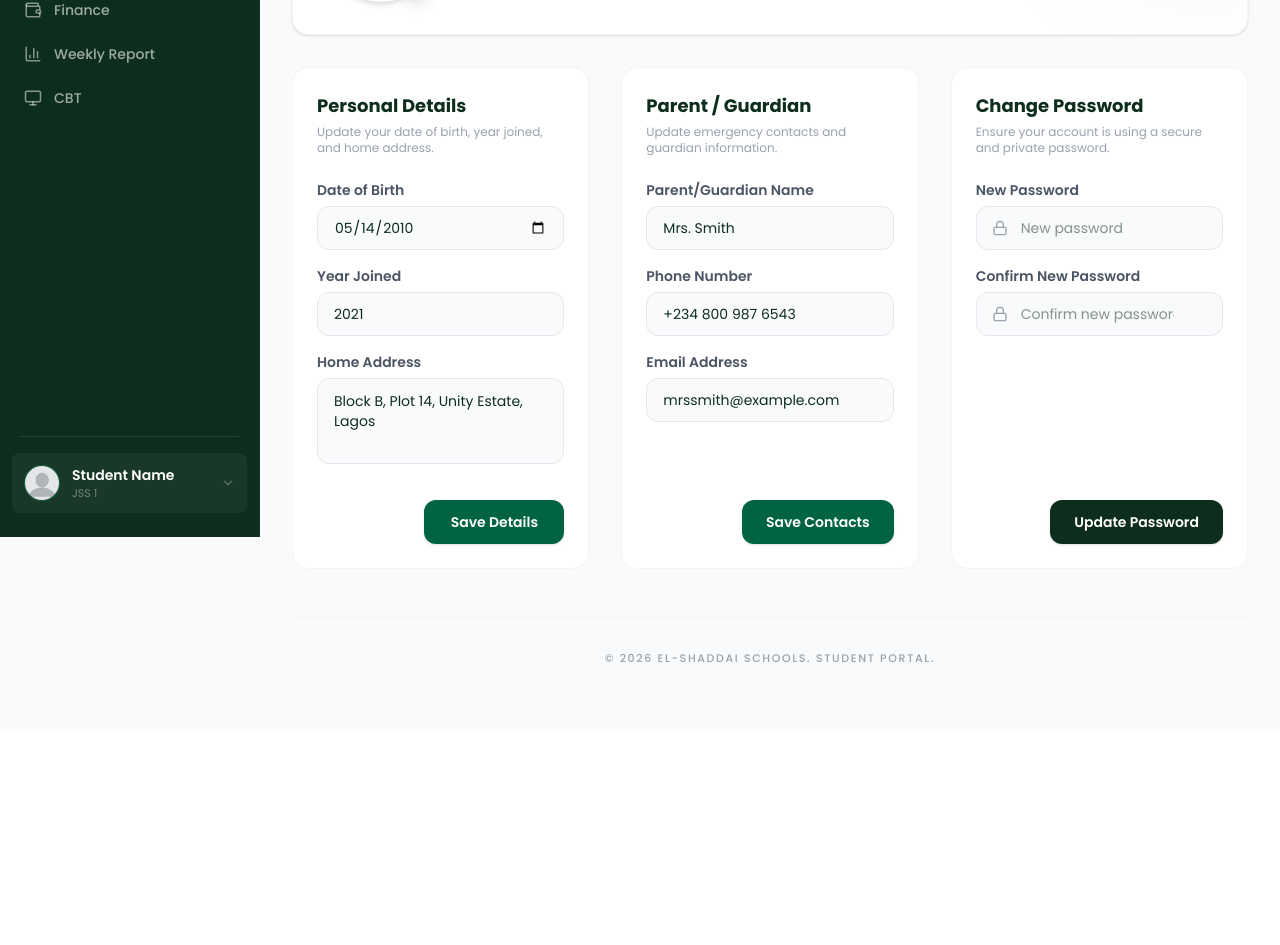
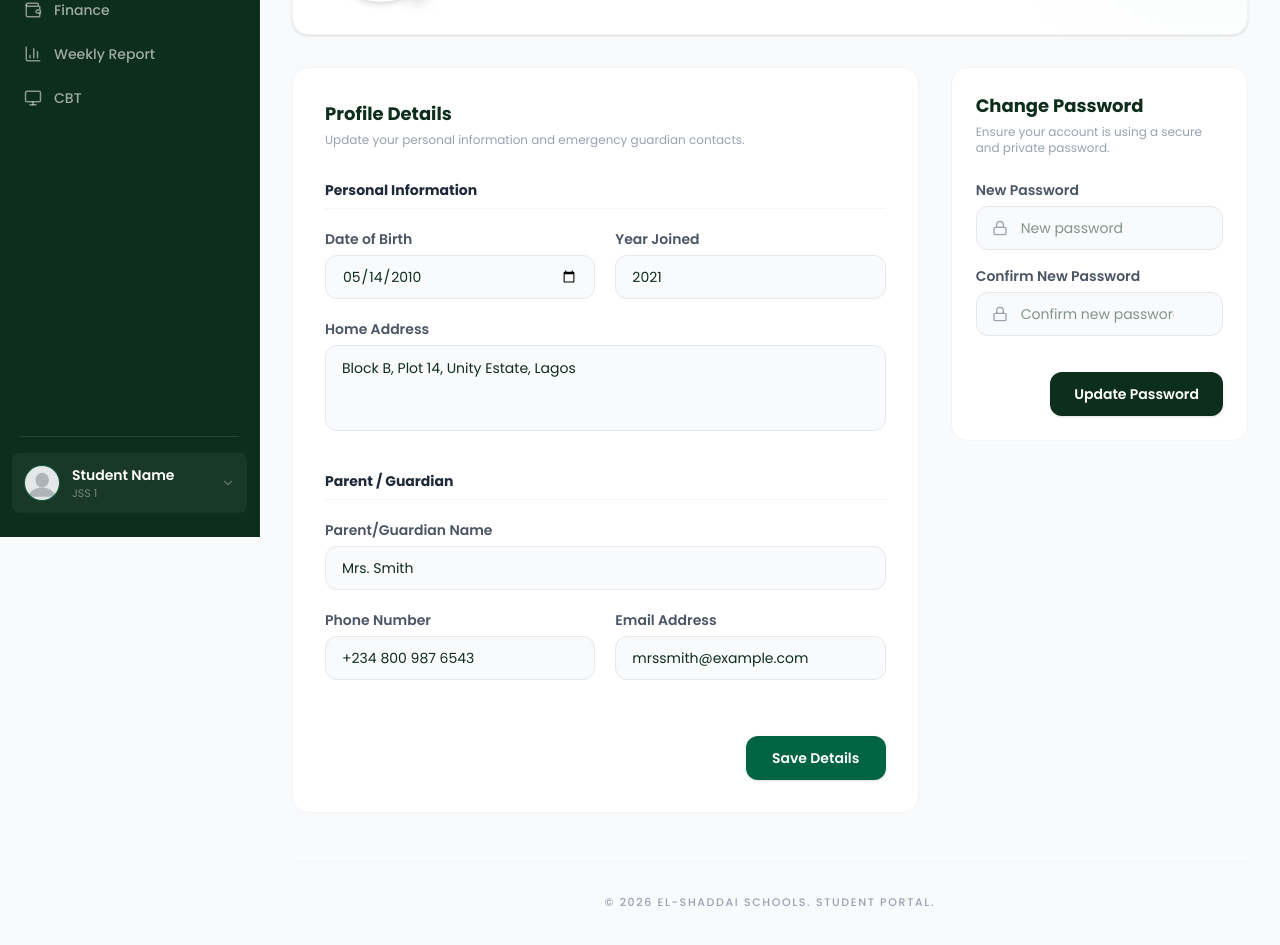
Before and after one commit to Ireoluuwa/elshaddaibaptistschools-ui, a Next.js app: page /portal/student/profile in a window 1280 px wide. Shown: the part 263-1208 px from the top of the page. Before the commit the page ends 994 px from the top, so only its background shows below. Built offline with nearby package versions, Linux system fonts and the light colour scheme.

Commit message:
feat: implement student profile settings page and personal details form component

```diff
--- a/app/portal/student/profile/page.tsx
+++ b/app/portal/student/profile/page.tsx
@@ -2,8 +2,7 @@
 
 import React from "react";
 import StudentProfileBanner from "@/components/student/profile/StudentProfileBanner";
-import PersonalDetailsForm from "@/components/student/profile/PersonalDetailsForm";
-import GuardianForm from "@/components/student/profile/GuardianForm";
+import ProfileDetailsForm from "@/components/student/profile/ProfileDetailsForm";
 import StudentPasswordForm from "@/components/student/profile/StudentPasswordForm";
 
 export default function StudentProfilePage() {
@@ -28,10 +27,13 @@ export default function StudentProfilePage() {
       />
 
       {/* Forms Section */}
-      <div className="grid grid-cols-1 md:grid-cols-2 lg:grid-cols-3 gap-8 items-stretch">
-        <PersonalDetailsForm />
-        <GuardianForm />
-        <StudentPasswordForm />
+      <div className="grid grid-cols-1 lg:grid-cols-3 gap-8 items-start">
+        <div className="lg:col-span-2">
+          <ProfileDetailsForm />
+        </div>
+        <div className="lg:col-span-1">
+          <StudentPasswordForm />
+        </div>
       </div>
 
       {/* Footer */}
--- /dev/null
+++ b/components/student/profile/ProfileDetailsForm.tsx
@@ -0,0 +1,110 @@
+"use client";
+
+import React, { useState } from "react";
+import { CheckCircle2 } from "lucide-react";
+
+export default function ProfileDetailsForm() {
+  const [isSaved, setIsSaved] = useState(false);
+
+  const handleSave = (e: React.FormEvent) => {
+    e.preventDefault();
+    setIsSaved(true);
+    setTimeout(() => setIsSaved(false), 3000);
+  };
+
+  return (
+    <div className="bg-white rounded-2xl border border-gray-100 p-6 sm:p-8 h-full flex flex-col">
+      <div className="mb-8">
+        <h2 className="text-[#0e2e1d] text-lg font-bold mb-1">Profile Details</h2>
+        <p className="text-gray-400 text-xs">Update your personal information and emergency guardian contacts.</p>
+      </div>
+
+      <form onSubmit={handleSave} className="flex flex-col gap-10 flex-1">
+
+        {/* Personal Details Section */}
+        <div className="flex flex-col gap-5">
+          <h3 className="text-sm font-bold text-gray-800 border-b border-gray-100 pb-2">Personal Information</h3>
+          <div className="grid grid-cols-1 md:grid-cols-2 gap-5">
+            <div className="flex flex-col gap-1.5">
+              <label className="text-sm font-semibold text-gray-600">Date of Birth</label>
+              <input
+                type="date"
+                defaultValue="2010-05-14"
+                className="w-full h-11 px-4 rounded-xl border border-gray-200 bg-gray-50 focus:bg-white focus:border-[#006442] focus:ring-2 focus:ring-[#006442]/20 outline-none transition-all text-sm text-[#0e2e1d]"
+              />
+            </div>
+
+            <div className="flex flex-col gap-1.5">
+              <label className="text-sm font-semibold text-gray-600">Year Joined</label>
+              <input
+                type="number"
+                defaultValue="2021"
+                min="2000"
+                max={new Date().getFullYear()}
+                className="w-full h-11 px-4 rounded-xl border border-gray-200 bg-gray-50 focus:bg-white focus:border-[#006442] focus:ring-2 focus:ring-[#006442]/20 outline-none transition-all text-sm text-[#0e2e1d]"
+              />
+            </div>
+
+            <div className="flex flex-col gap-1.5 md:col-span-2">
+              <label className="text-sm font-semibold text-gray-600">Home Address</label>
+              <textarea
+                rows={3}
+                defaultValue="Block B, Plot 14, Unity Estate, Lagos"
+                className="w-full py-3 px-4 rounded-xl border border-gray-200 bg-gray-50 focus:bg-white focus:border-[#006442] focus:ring-2 focus:ring-[#006442]/20 outline-none transition-all text-sm text-[#0e2e1d] resize-none"
+              />
+            </div>
+          </div>
+        </div>
+
+        {/* Guardian Section */}
+        <div className="flex flex-col gap-5">
+          <h3 className="text-sm font-bold text-gray-800 border-b border-gray-100 pb-2">Parent / Guardian</h3>
+          <div className="grid grid-cols-1 md:grid-cols-2 gap-5">
+            <div className="flex flex-col gap-1.5 md:col-span-2">
+              <label className="text-sm font-semibold text-gray-600">Parent/Guardian Name</label>
+              <input
+                type="text"
+                defaultValue="Mrs. Smith"
+                className="w-full h-11 px-4 rounded-xl border border-gray-200 bg-gray-50 focus:bg-white focus:border-[#006442] focus:ring-2 focus:ring-[#006442]/20 outline-none transition-all text-sm text-[#0e2e1d]"
+              />
+            </div>
+
+            <div className="flex flex-col gap-1.5">
+              <label className="text-sm font-semibold text-gray-600">Phone Number</label>
+              <input
+                type="tel"
+                defaultValue="+234 800 987 6543"
+                className="w-full h-11 px-4 rounded-xl border border-gray-200 bg-gray-50 focus:bg-white focus:border-[#006442] focus:ring-2 focus:ring-[#006442]/20 outline-none transition-all text-sm text-[#0e2e1d]"
+              />
+            </div>
+
+            <div className="flex flex-col gap-1.5">
+              <label className="text-sm font-semibold text-gray-600">Email Address</label>
+              <input
+                type="email"
+                defaultValue="mrssmith@example.com"
+                className="w-full h-11 px-4 rounded-xl border border-gray-200 bg-gray-50 focus:bg-white focus:border-[#006442] focus:ring-2 focus:ring-[#006442]/20 outline-none transition-all text-sm text-[#0e2e1d]"
+              />
+            </div>
+          </div>
+        </div>
+
+        <div className="flex justify-end pt-4 mt-auto">
+          <button
+            type="submit"
+            className="h-11 px-6 bg-[#006442] hover:bg-[#005236] text-white text-sm font-semibold rounded-xl flex items-center justify-center transition-all shadow-sm active:scale-95 min-w-[140px]"
+          >
+            {isSaved ? (
+              <>
+                <CheckCircle2 size={18} className="mr-2 text-emerald-300" />
+                Saved
+              </>
+            ) : (
+              "Save Details"
+            )}
+          </button>
+        </div>
+      </form>
+    </div>
+  );
+}
```
